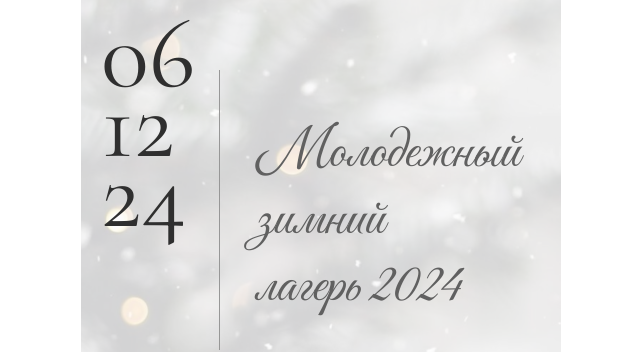
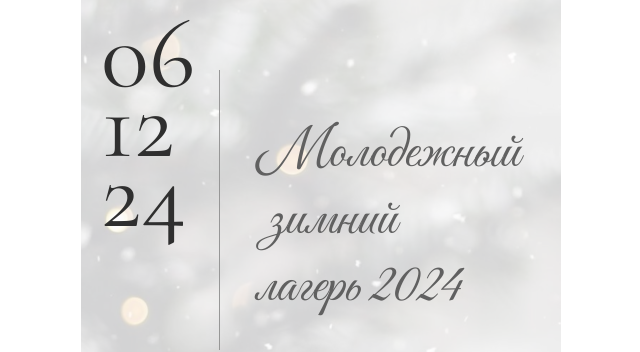
Before and after one commit to alex-main-academy/youth-camp, a plain HTML site: page index.html in a window 1280 px wide. Shown: the top 352 px of the page, 319-959 px from the left. Drawn offline with nearby package versions, Linux system fonts and the light colour scheme.

Commit message:
fix-event

```diff
--- a/index.html
+++ b/index.html
@@ -37,7 +37,7 @@
                             <span data-aos="fade-in" data-aos-delay="200">24</span>
                         </span>
                         <p class="hero__event" data-aos="fade-in" data-aos-delay="300" data-aos-duration="700">
-                            Молодежный <br> зимний <br> лагерь 2024
+                            Молодежный <br> <span style="margin-left: 12px;">зимний</span> <br> лагерь 2024
                         </p>
                     </div>
                     <h1 class="hero__title" data-aos="fade-up" data-aos-duration="700" data-aos-delay="500">
```
